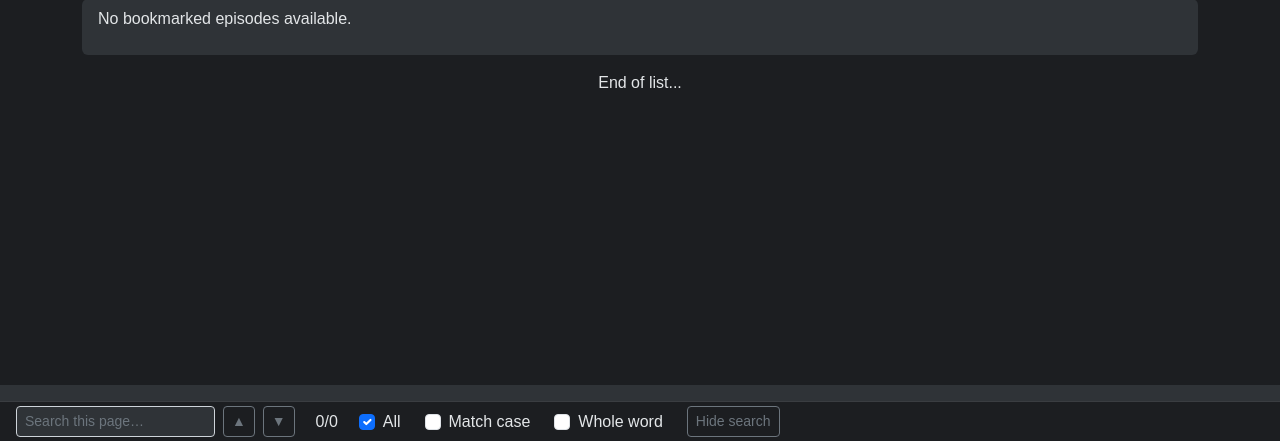
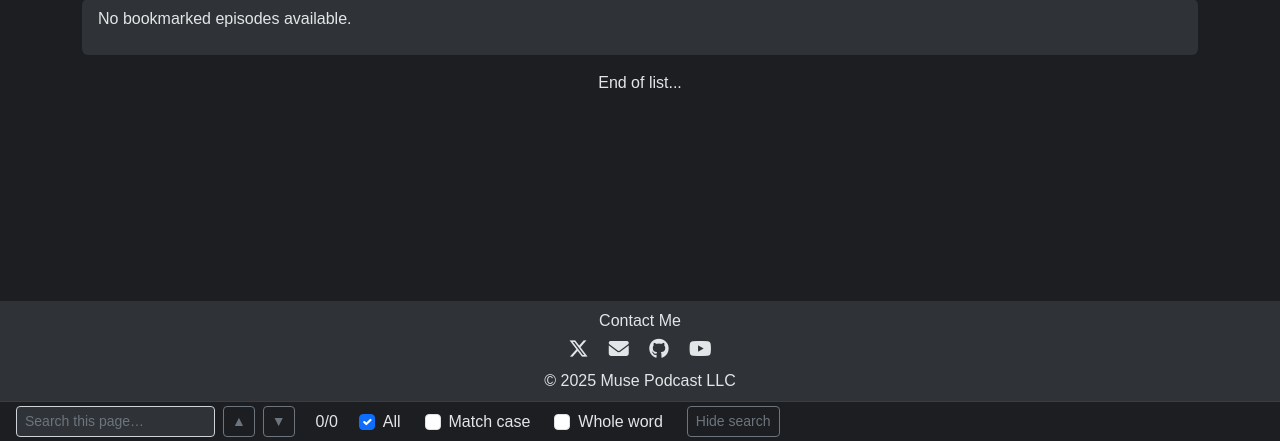
Before and after one commit to musepodcast/podcast-search-engine, a Django app: page /bookmarks/ in a window 1280 px wide. Shown: the part 359-800 px from the top of the page. Run offline with Django 5.2, Linux system fonts and the light colour scheme; the visitor is signed in with stand-in values (Sample User, id 1); data that the repository does not hold is empty; parts of the project's set-up code (start-up, migrations or seed data) failed here and were passed over; some libraries are stand-ins or nearby versions.

Commit message:
MINOR: Changed the README, home page summary, and added to the footer Contact info for x, youtube, github, and email.

```diff
--- a/main.py
+++ b/main.py
@@ -1286,7 +1286,7 @@ def main():
             logging.warning(f"No entries to process for feed: {feed_url}")
             continue
 
-        for entry in entries[:10]:  # Process only the latest 5 entries for testing
+        for entry in entries[:]:  # Process only the latest 5 entries for testing
             logging.debug(f"Starting processing for entry: {entry.get('title', 'No Title')}")
             process_entry(entry, channel_transcript_dir, download_dir, channel_title, diarization_pipeline, config, feed_data, channel_summary, channel_author)
 
--- a/podcast_web_app/podcasts/templates/podcasts/base.html
+++ b/podcast_web_app/podcasts/templates/podcasts/base.html
@@ -554,9 +554,31 @@
   </button>
 </div>
 
-  <footer class="py-3 text-center">
-    <p class="mb-0">&copy; 2025 Muse Podcast LLC</p>
-  </footer>
+<footer class="pt-2 pb-5 text-center">
+  <!-- Contact Me -->
+  <div class="contact-me mb-2">
+    <span class="d-block mb-1">{% trans "Contact Me" %}</span>
+    <!-- X -->
+    <a href="https://x.com/musepodcastllc" target="_blank" rel="noopener" class="mx-2 text-decoration-none">
+      <i class="fab fa-x-twitter fa-lg" aria-label="X"></i>
+    </a>
+     <!-- Email -->
+    <a href="mailto:musepodcast@protonmail.com" class="mx-2 text-decoration-none">
+      <i class="fas fa-envelope fa-lg" aria-label="Email"></i>
+    </a>
+    <!-- GitHub -->
+    <a href="https://github.com/musepodcast/podcast-search-engine" target="_blank" rel="noopener" class="mx-2 text-decoration-none">
+      <i class="fab fa-github fa-lg" aria-label="GitHub"></i>
+    </a>
+    <!-- YouTube -->
+    <a href="https://www.youtube.com/@musepodcastllc" target="_blank" rel="noopener" class="mx-2 text-decoration-none">
+      <i class="fab fa-youtube fa-lg" aria-label="YouTube"></i>
+    </a>
+  </div>
+
+  <!-- Existing LLC line -->
+  <p class="mb-0">&copy; 2025 Muse Podcast LLC</p>
+</footer>
 
   <!-- Bootstrap JS -->
   <script src="https://cdn.jsdelivr.net/npm/bootstrap@5.3.0/dist/js/bootstrap.bundle.min.js"></script>
```
